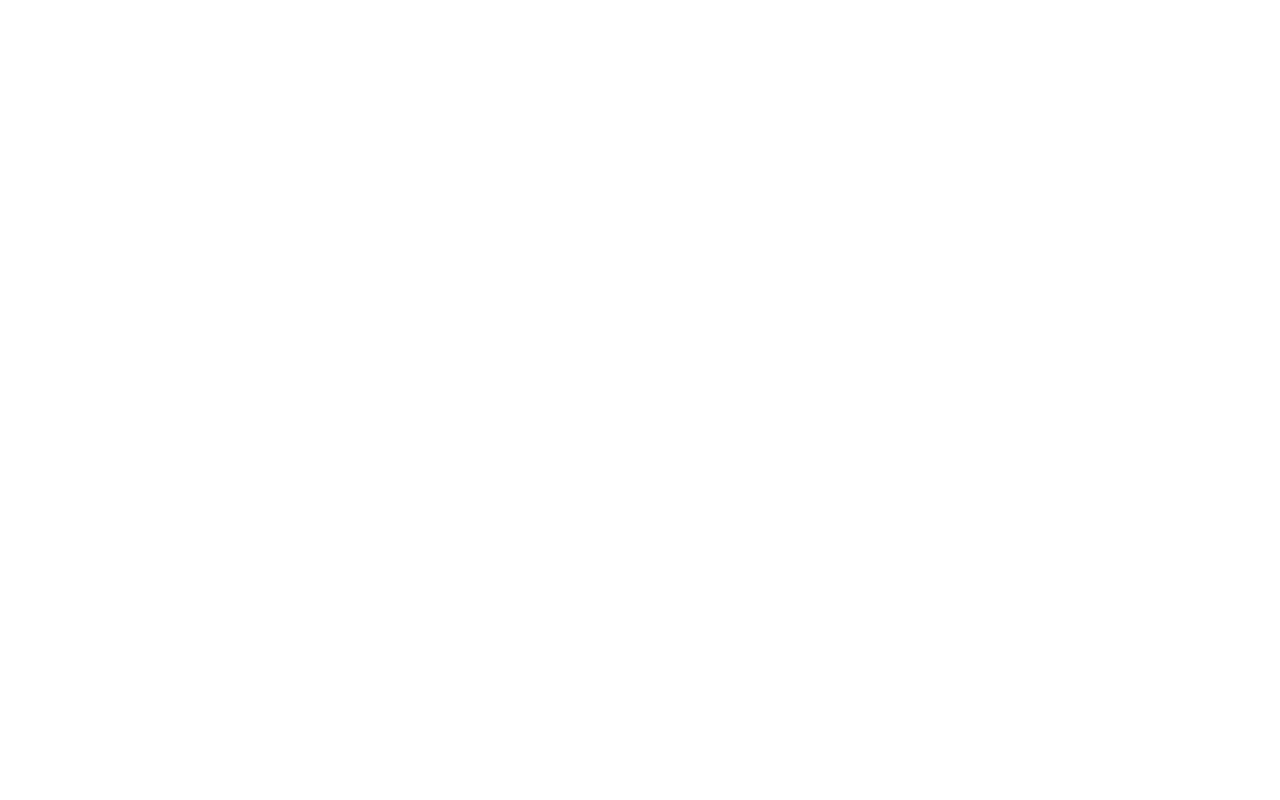
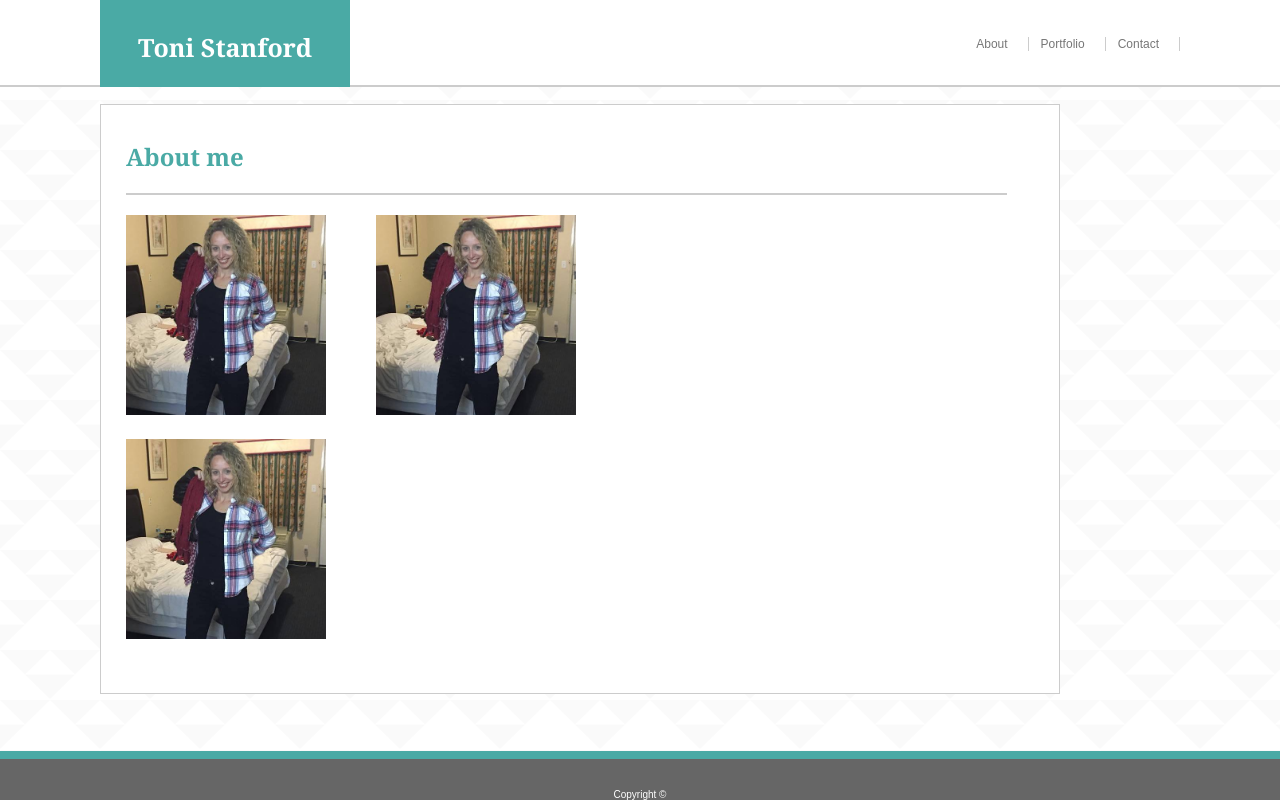
Before and after one commit to Tonnette/Tonnette.github.io-week1, a plain HTML site: page portfolio.html in a window 1280 px wide. Drawn offline with Linux system fonts and the light colour scheme.

Commit message:
started on portfolio file

```diff
--- a/assets/css/style.css
+++ b/assets/css/style.css
@@ -13,7 +13,6 @@
     background-color: white;
     border-bottom: 2px solid #cccccc;
     z-index: -100;
-
 }
 
 body {
@@ -21,7 +20,6 @@
     margin-right: 100px;
     margin-top: 0;
     background-image: url(../images/triangle-mosaic.png);
-
 }
 
 h1 {
@@ -35,9 +33,6 @@
     font-size: 25px;
     display: inline-block;
     padding-top: 30px;
-
-
-
 }
 
 h2 {
@@ -52,11 +47,9 @@
     height: 90px;
     background-color: white;
     text-align: center;
-      padding-top:15px;
+    padding-top: 15px;
     border-bottom: 2px solid #cccccc;
-
 }
-
 
 .button {
     float: right;
@@ -74,30 +67,42 @@
     clear: both;
     overflow: auto;
     width: 960px;
-    height: 500px;
+    height: relative;
+    padding-bottom: 50px;
     background-color: white;
     float: left;
     text-align: center;
     border: 1px solid #cccccc;
     z-index: -100;
 }
+
 .tonPhoto {
     float: left;
     z-index: 100;
     margin-left: 25px;
-    margin-right: 25px;
-    margin-top: 10px;
+    padding-right: 50px;
+    margin-top: 20px;
 }
+
+.photo2 {
+    margin-left: 25px;
+    padding-right: 50px;
+    margin-top: 20px;
+}
+
+.photo3 {
+    clear: both;
+    overflow: auto;
+    margin-left: 25px;
+    padding-right: 50px;
+    margin-top: 20px;
+}
+
 p {
-
     padding-left: 30px;
     padding-right: 50px;
     line-height: 1.5;
     margin-top: 10px;
-
-
-
-
 }
 
 footer {
--- a/portfolio.html
+++ b/portfolio.html
@@ -0,0 +1,64 @@
+<!DOCTYPE html>
+<html lang="en">
+
+<head>
+    <meta charset="UTF-8">
+    <title>Toni's Portfolio</title>
+    <link rel="stylesheet" type="text/css" href="./assets/css/style.css">
+
+</head>
+
+<header>
+
+    <div class="topBox">
+    </div>
+
+    <h1>Toni Stanford</h1>
+
+    <div class="button contact">
+        Contact
+    </div>
+
+    <div class="button Portfolio">
+        Portfolio
+    </div>
+
+    <div class="button About">
+        About
+    </div>
+</header>
+
+<body>
+    <div class="largeWhiteBox">
+
+        <div class="aboutMe">
+            <h2>About me</h2>
+        </div>
+
+        <div class="tonPhoto">
+            <img src="./assets/images/jacket.jpg" alt="toni puts on jacket" width=200px>
+        </div>
+
+        <div class="photo2">
+            <img src="./assets/images/jacket.jpg" alt="toni puts on jacket" width=200px>
+        </div>
+
+        <div class="photo3">
+            <img src="./assets/images/jacket.jpg" alt="toni puts on jacket" width=200px>
+        </div>
+
+
+
+    </div>
+
+
+
+
+
+
+    <footer>
+        Copyright &copy;
+    </footer>
+</body>
+
+</html>
```
Also changed, not shown: index.html (+3 -3 lines), 2 other files. Lines whose indentation alone changed are shown as unchanged.
